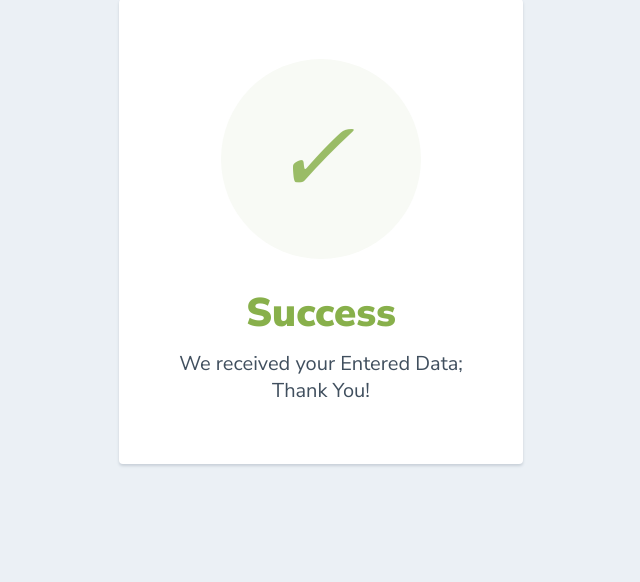
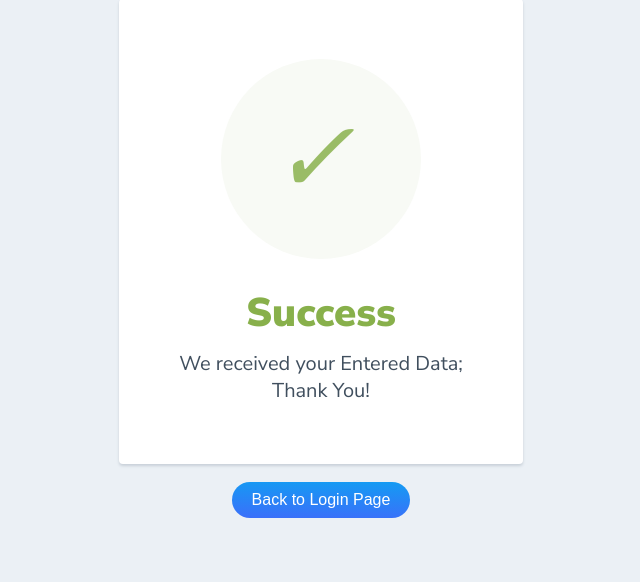
Before and after one commit to Karthikeyan413/Poultry_website, a Django app: template poultry/template/input/success.html in a window 1280 px wide. Shown: the part 49-631 px from the top of the page, without its empty margins (319-959 px from the left). Run offline with Django 4.2, Linux system fonts and the light colour scheme; the template is opened without the code that fills it, so the values that code supplies are empty.

Commit message:
commited

```diff
--- a/poultry/template/input/success.html
+++ b/poultry/template/input/success.html
@@ -27,6 +27,11 @@
         line-height: 200px;
         margin-left:-15px;
       }
+
+      a:link { text-decoration: none; }
+      a:visited { text-decoration: none; }
+      a:hover { text-decoration: none; }
+      a:active { text-decoration: none; }
       .card {
         background: white;
         padding: 60px;
@@ -35,6 +40,50 @@
         display: inline-block;
         margin: 0 auto;
       }
+
+
+      .button-21 {
+  align-items: center;
+  appearance: none;
+  background-color: #3EB2FD;
+  background-image: linear-gradient(1deg, #4F58FD, #149BF3 99%);
+  background-size: calc(100% + 20px) calc(100% + 20px);
+  border-radius: 100px;
+  border-width: 0;
+  box-shadow: none;
+  box-sizing: border-box;
+  color: #FFFFFF;
+  cursor: pointer;
+  display: inline-flex;
+  font-family: CircularStd,sans-serif;
+  font-size: 1rem;
+  height: auto;
+  justify-content: center;
+  line-height: 1.5;
+  padding: 6px 20px;
+  position: relative;
+  text-align: center;
+  text-decoration: none;
+  transition: background-color .2s,background-position .2s;
+  user-select: none;
+  -webkit-user-select: none;
+  touch-action: manipulation;
+  vertical-align: top;
+  white-space: nowrap;
+}
+
+.button-21:active,
+.button-21:focus {
+  outline: none;
+}
+
+.button-21:hover {
+  background-position: -20px -20px;
+}
+
+.button-21:focus:not(:active) {
+  box-shadow: rgba(40, 170, 255, 0.25) 0 0 0 .125em;
+}
     </style>
     <body>
       <div class="card">
@@ -44,5 +93,9 @@
         <h1>Success</h1>
         <p>We received your Entered Data;<br/> Thank You!</p>
       </div>
+<br>
+<br>
+
+      <a href="{% url 'login' %}"><button class="button-21" role="button" type="submit">Back to Login Page</button></a>
     </body>
 </html>
```
